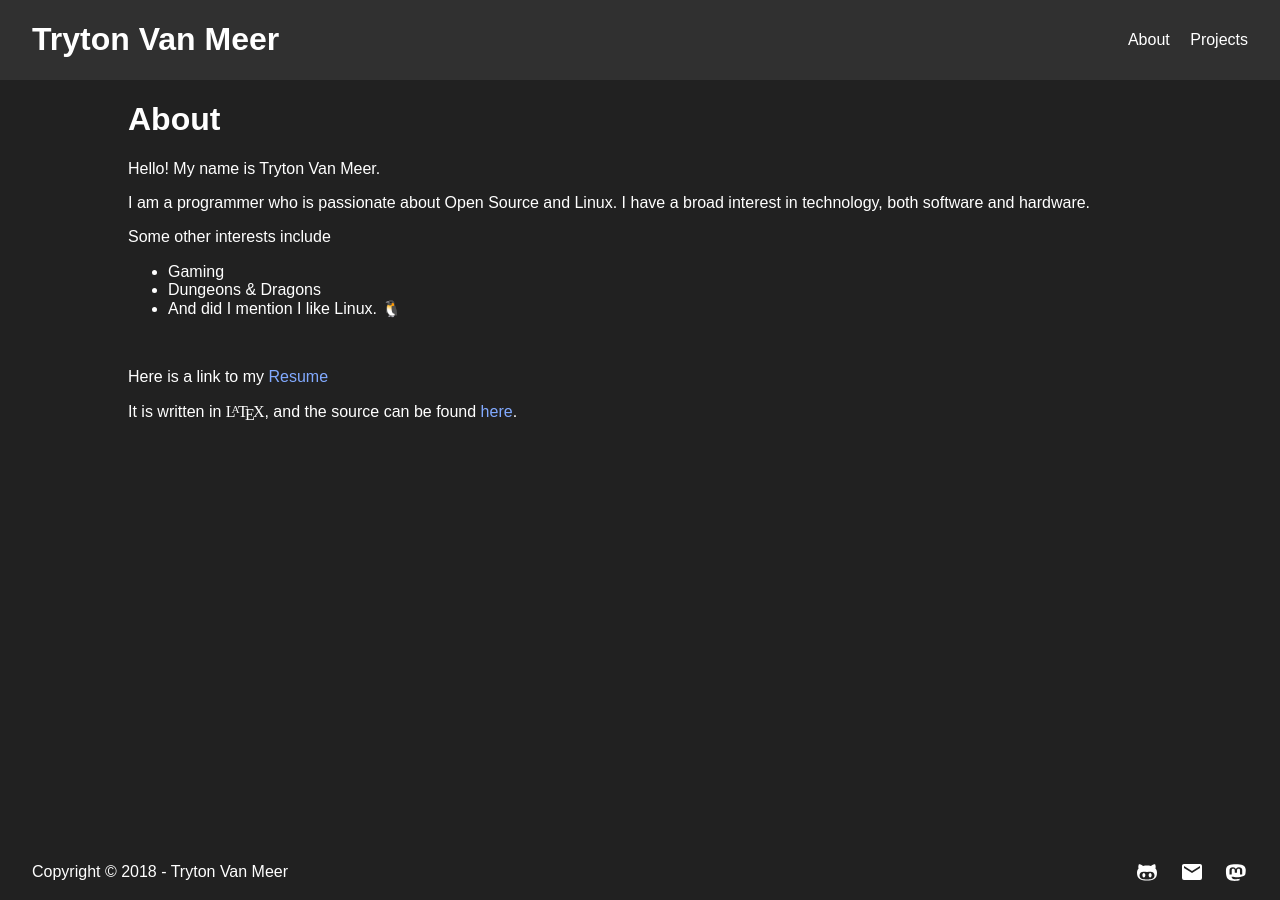
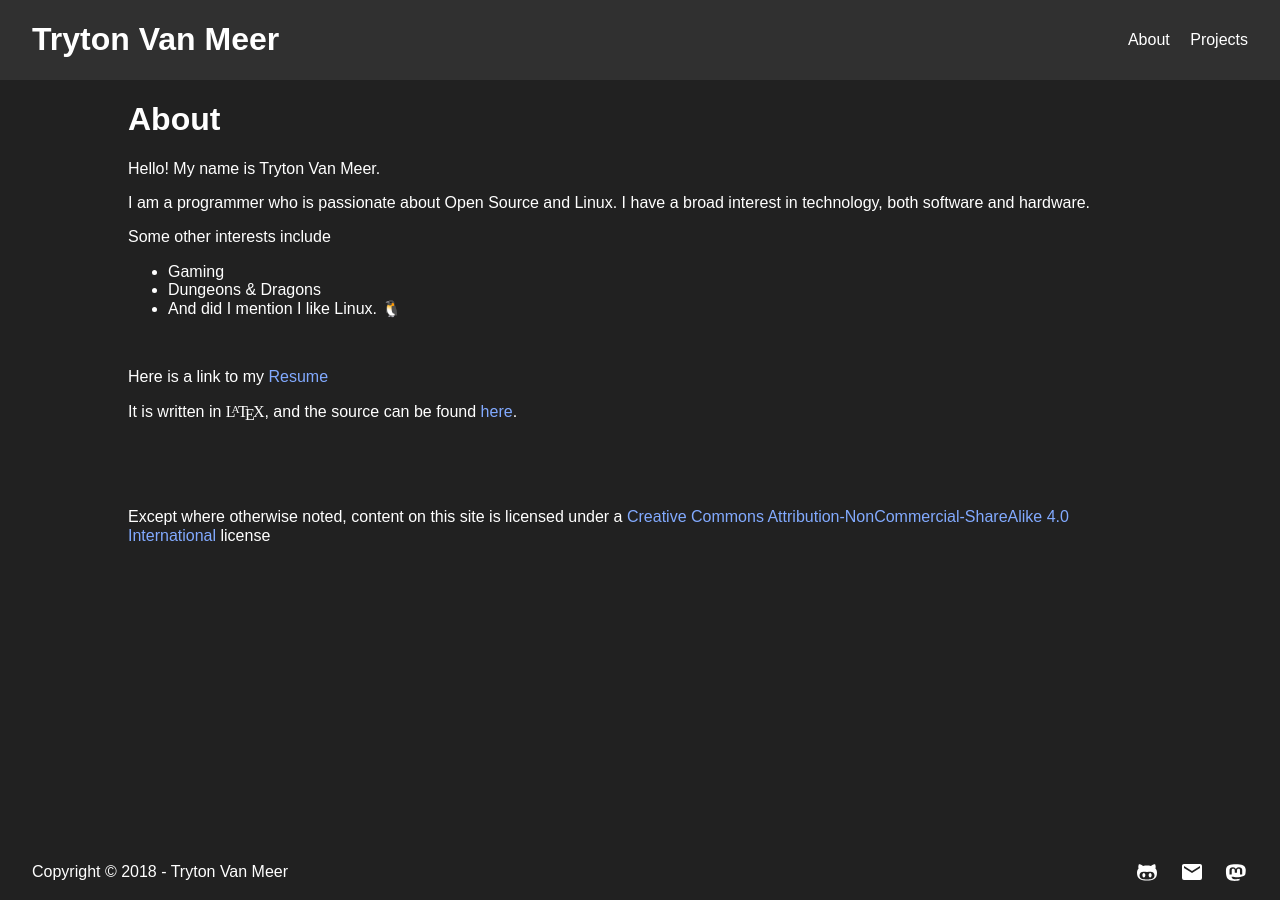
Before and after one commit to tryton-vanmeer/tryton-vanmeer.github.io, a Jekyll site: the page built from about.md, in a window 1280 px wide. Built offline with Jekyll 4.4.1, drawn with Linux system fonts in a browser that asks for light colours.

Commit message:
Added Creative Commons licensing

```diff
--- a/about.md
+++ b/about.md
@@ -24,3 +24,10 @@ Here is a link to my
 It is written in
 <span class="latex-fancy">L<span>a</span>T<span>e</span>X</span>,
 and the source can be found [here](https://github.com/tryton-vanmeer/Resume).
+
+<br>
+<br>
+<br>
+
+Except where otherwise noted, content on this site is licensed under a
+[Creative Commons Attribution-NonCommercial-ShareAlike 4.0 International](https://creativecommons.org/licenses/by-nc-sa/4.0/) license
```
